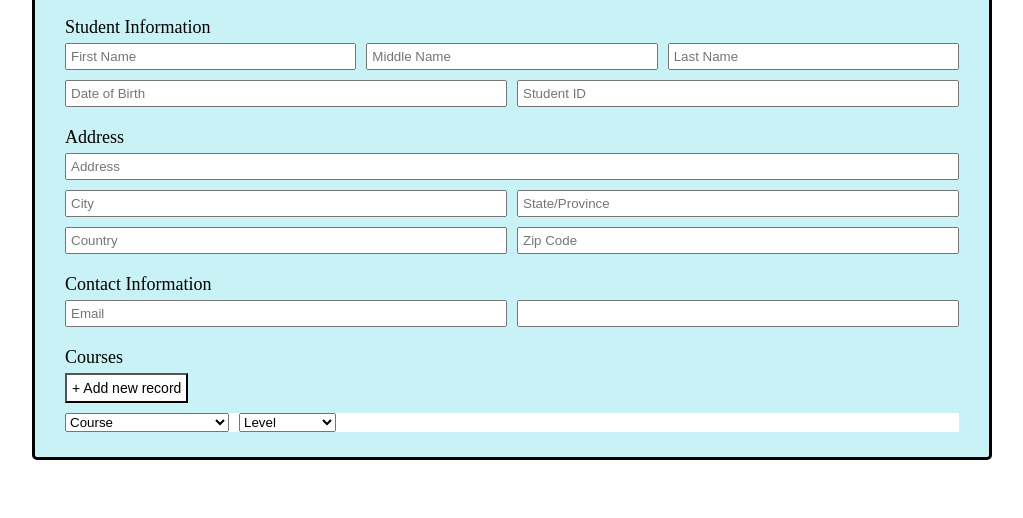
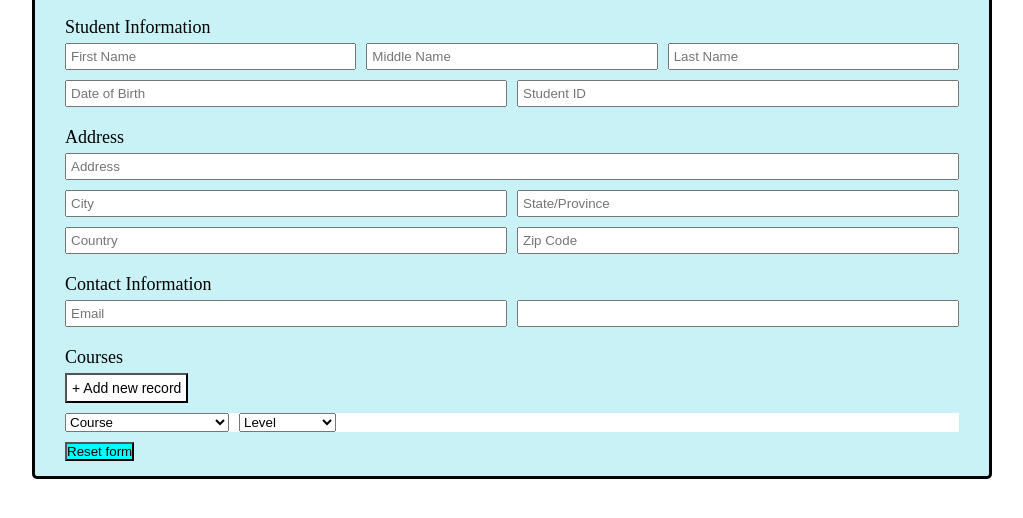
Before and after one commit to bhushu0910/my-demo, a plain HTML site: page index.html in a window 1280 px wide. Shown: the part 76-594 px from the top of the page, without its empty margins (128-1151 px from the left). Drawn offline with Linux system fonts and the light colour scheme.

Commit message:
add reset button

```diff
--- a/index.html
+++ b/index.html
@@ -1,17 +1,20 @@
 <!DOCTYPE html>
 <html lang="en">
+
 <head>
     <meta charset="UTF-8">
     <meta name="viewport" content="width=device-width, initial-scale=1.0">
     <title>Student Registration Form</title>
     <link rel="stylesheet" href="style.css">
 </head>
+
 <body>
     <div class="container">
 
         <header>
             <h1>Student Registration Form</h1>
-            <p>Fill out the form to apply for the training courses. You can consider your application accepted after you receive a confirmation email.
+            <p>Fill out the form to apply for the training courses. You can consider your application accepted after you
+                receive a confirmation email.
             </p>
         </header>
 
@@ -104,14 +107,12 @@
 
                 </div>
 
-
-
-
-
             </div>
+            <input type="reset" value="Reset form" class="reset-btn">
         </form>
 
     </div>
 
 </body>
+
 </html>
--- a/style.css
+++ b/style.css
@@ -70,3 +70,6 @@ header{
 .course-container input{
     max-width: 50%;
 }
+.reset-btn{
+    background-color: aqua;
+}
```
Also changed, not shown: 1 other file. Lines whose indentation alone changed are shown as unchanged.
